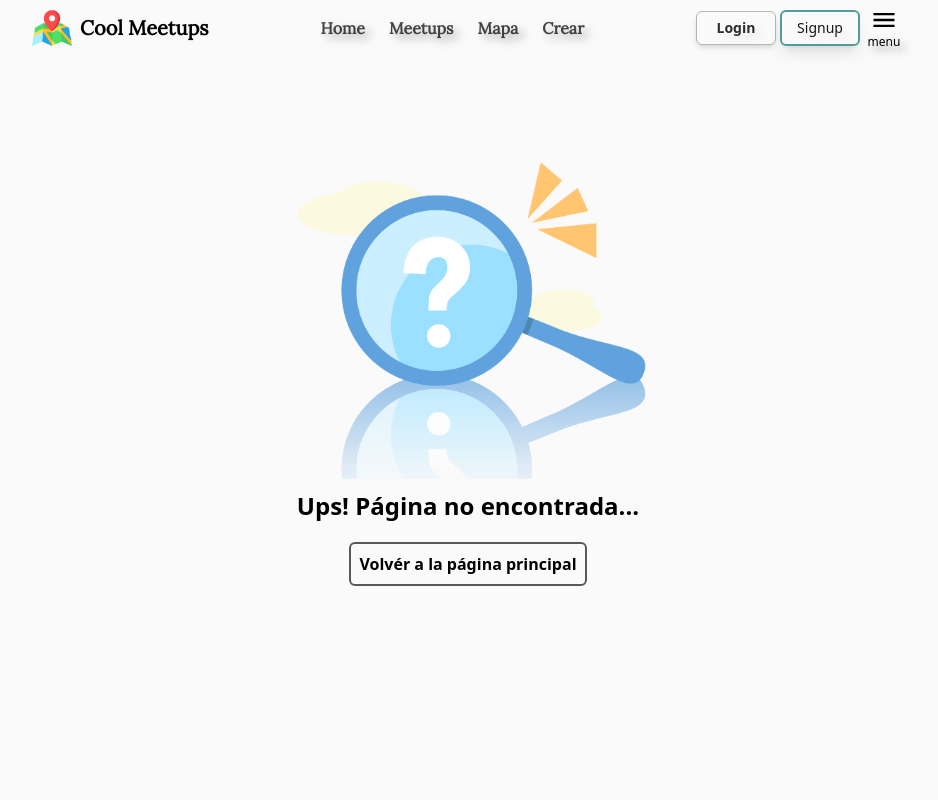
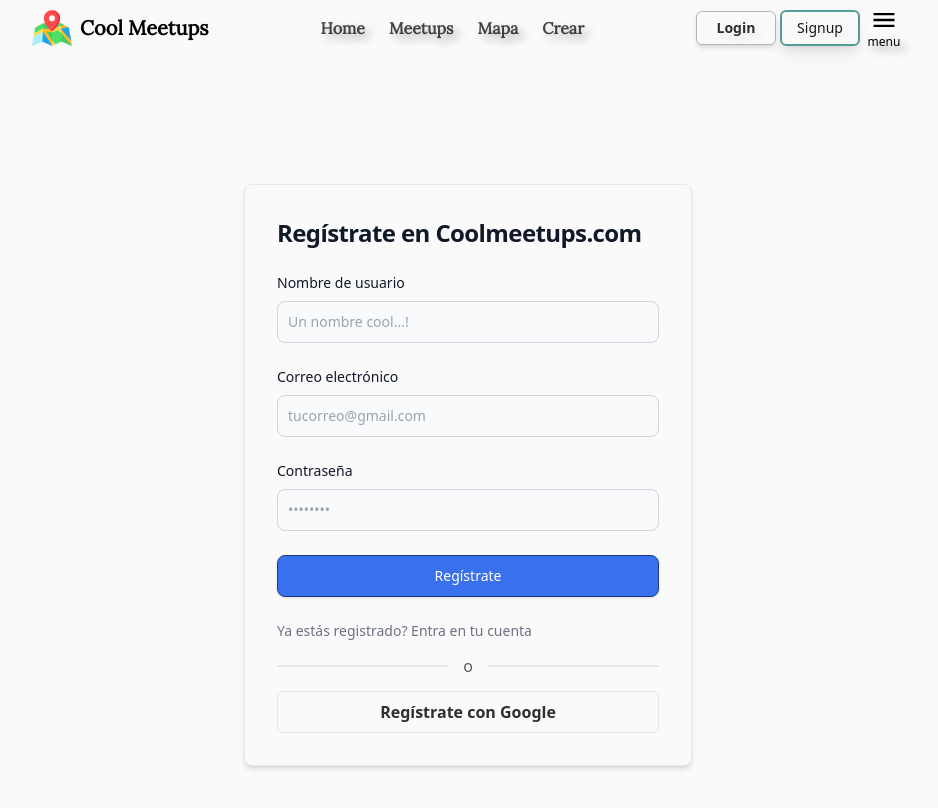
Before and after one commit to Victorotr/CoolMeetup, a React (Vite) app in the folder client/: page /signup in a window 1280 px wide. Shown: the top 808 px of the page, without its empty margins (172-1110 px from the left). Built offline with nearby package versions, Linux system fonts and the light colour scheme.

Commit message:
casa 11-1 added signup form desing

```diff
--- a/client/src/App.jsx
+++ b/client/src/App.jsx
@@ -10,6 +10,7 @@
 import CreateMeetUp from "./pages/CreateMeetUp";
 import ListMeetups from "./pages/ListMeetups";
 import ToastWindow from "./components/ToastWindow";
+import Signup from "./pages/Signup";
 function App() {
   const { myData, setMyData,setmenuOn } = Handler();
 
@@ -28,6 +29,7 @@
       <Routes>
         <Route path="/" element={<Homepage />} />
         <Route path="/signin" element={<SignIn />} />
+        <Route path="/signup" element={<Signup />} />
         <Route path="/list/meetups" element={<ListMeetups />} />
         <Route path="/meetups/map" element={<MapMeetups />} />
         <Route path="/new/meetup" element={<CreateMeetUp />} />
--- a/client/src/buttons/LoginButton.jsx
+++ b/client/src/buttons/LoginButton.jsx
@@ -5,7 +5,7 @@
   return (
     <div
     onClick={()=>navigate('/signin')}
-    className='text-shadow-soft flex items-center justify-center text-sm text-zinc-900/90 w-20 font-semibold gap-2 border hover:border-2 border-zinc-900/30 px-2 py-1.5 rounded-md shadow-md'>
+    className='generalButton text-shadow-soft flex items-center justify-center text-sm text-zinc-900/90 w-20 font-semibold gap-2 border hover:border-2 border-zinc-900/30 px-2 py-1.5 rounded-md shadow-md'>
     Login
     </div>
 
--- a/client/src/buttons/SignupButton.jsx
+++ b/client/src/buttons/SignupButton.jsx
@@ -1,8 +1,10 @@
+import { useNavigate } from "react-router"
 
 const SignupButton = () => {
+  const navigate = useNavigate();
   return (
     <div className='flex items-center shadow-lg text-sm gap-2 border-2 border-teal-700/70 w-20 justify-center px-2.5 py-1.5 rounded-md '>
-    <span className='text-shadow-soft font-medium text-zinc-900 font-sans'>Signup</span>
+    <span onClick={()=>navigate('/signup')} className='generalButton text-shadow-soft font-medium text-zinc-900 font-sans'>Signup</span>
     </div>
   )
 }
--- a/client/src/index.css
+++ b/client/src/index.css
@@ -44,8 +44,12 @@
 }
 .slideup{
   animation: slideup .5s forwards;
+}
 
+.generalButton {
+  cursor:pointer;
 }
+
 @keyframes menuon {
   0%{
     opacity: 1;
--- /dev/null
+++ b/client/src/pages/Signup.jsx
@@ -0,0 +1,91 @@
+const Signup = () => {
+  return (
+    <section className="bg-zinc-50">
+      <div className="flex flex-col items-center justify-center px-6 py-32">
+        <div className="w-full bg-zinc-50 border rounded-lg  md:mt-0 sm:max-w-md xl:p-0 shadow-md">
+          <div className="p-6 space-y-4 md:space-y-6 sm:p-8">
+            <h1 className="text-xl font-bold leading-tight tracking-tight text-gray-900 md:text-2xl">
+              Regístrate en Coolmeetups.com
+            </h1>
+            <form className="space-y-4 md:space-y-6" action="#">
+            <div>
+                <label
+                  htmlFor="nombre_usuario"
+                  className="block mb-2 text-sm font-medium text-gray-900 "
+                >
+                  Nombre de usuario
+                </label>
+                <input
+                  type="text"
+                  name="nombre_usuario"
+                  id="nombre_usuario"
+                  className="bg-gray-50 border border-gray-300 text-gray-900 sm:text-sm rounded-lg  focus:border-primary-600 block w-full p-2.5  "
+                  placeholder="Un nombre cool...!"
+                  required="required"
+                />
+              </div>
+              <div>
+                <label
+                  htmlFor="email"
+                  className="block mb-2 text-sm font-medium text-gray-900 "
+                >
+                  Correo electrónico
+                </label>
+                <input
+                  type="email"
+                  name="email"
+                  id="email"
+                  className="bg-gray-50 border border-gray-300 text-gray-900 sm:text-sm rounded-lg  focus:border-primary-600 block w-full p-2.5  "
+                  placeholder="tucorreo@gmail.com"
+                  required="required"
+                />
+              </div>
+              <div>
+                <label
+                  htmlFor="password"
+                  className="block mb-2 text-sm font-medium text-gray-900 "
+                >
+                  Contraseña
+                </label>
+                <input
+                  type="password"
+                  name="password"
+                  id="password"
+                  placeholder="••••••••"
+                  className="bg-gray-50 border border-gray-300 text-gray-900 sm:text-sm rounded-lg  focus:border-primary-600 block w-full p-2.5 "
+                  required="required"
+                />
+              </div>
+
+              <button
+                type="submit"
+                className="w-full border border-blue-900 bg-blue-600/90 focus:ring-4 shadow focus:outline-none  font-medium rounded-lg text-sm px-5 py-2.5 text-center text-white"
+              >
+                Regístrate
+              </button>
+              <p className="text-sm font-light text-gray-500 ">
+                Ya estás registrado? {''}
+                <a
+                  href="/signin"
+                  className="font-medium text-primary-600 hover:underline "
+                >
+                  Entra en tu cuenta
+                </a>
+              </p>
+              <div className="w-full h-[1px] border flex items-center justify-center">
+                <span className="bg-zinc-50 w-10 h-10 flex items-center justify-center text-zinc-900/70">
+                  o
+                </span>
+              </div>
+              <button className="mx-auto p-2 border w-full text-zinc-900/90 font-semibold rounded-md">
+                Regístrate con Google
+              </button>
+            </form>
+          </div>
+        </div>
+      </div>
+    </section>
+  );
+};
+
+export default Signup;
```
